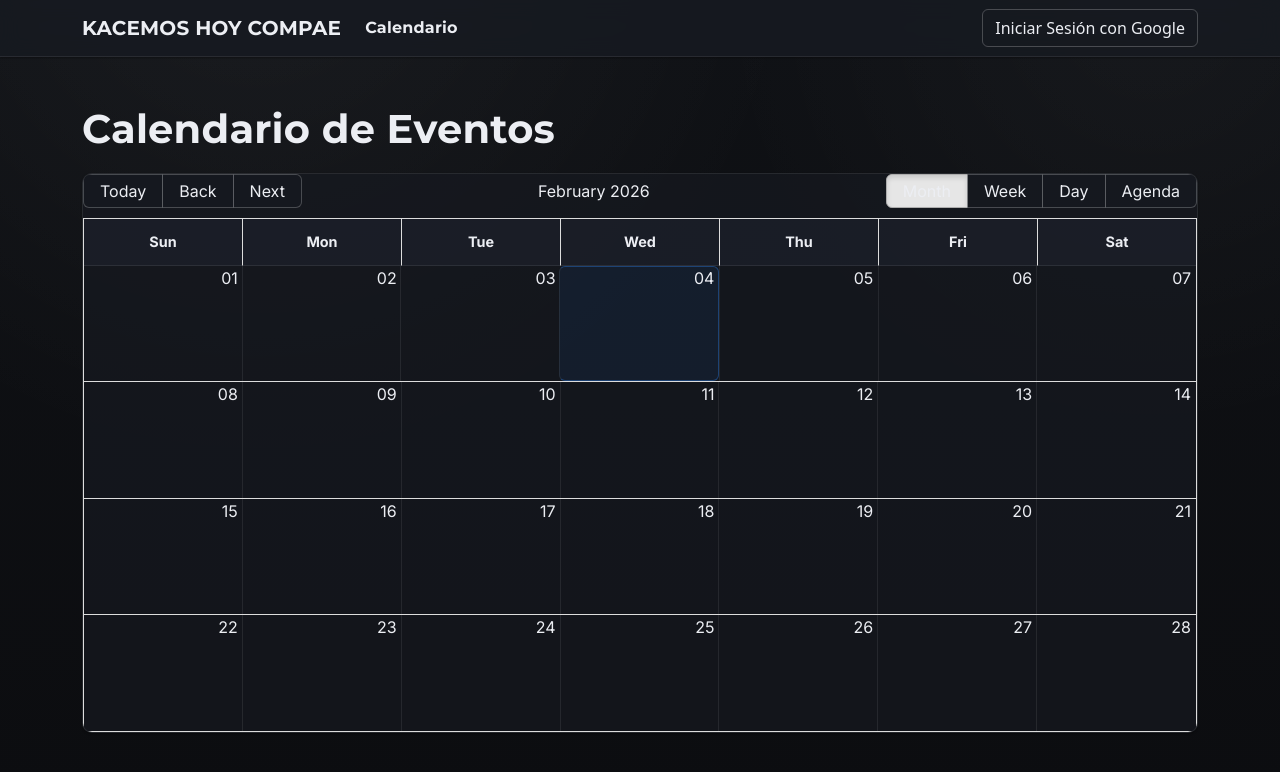
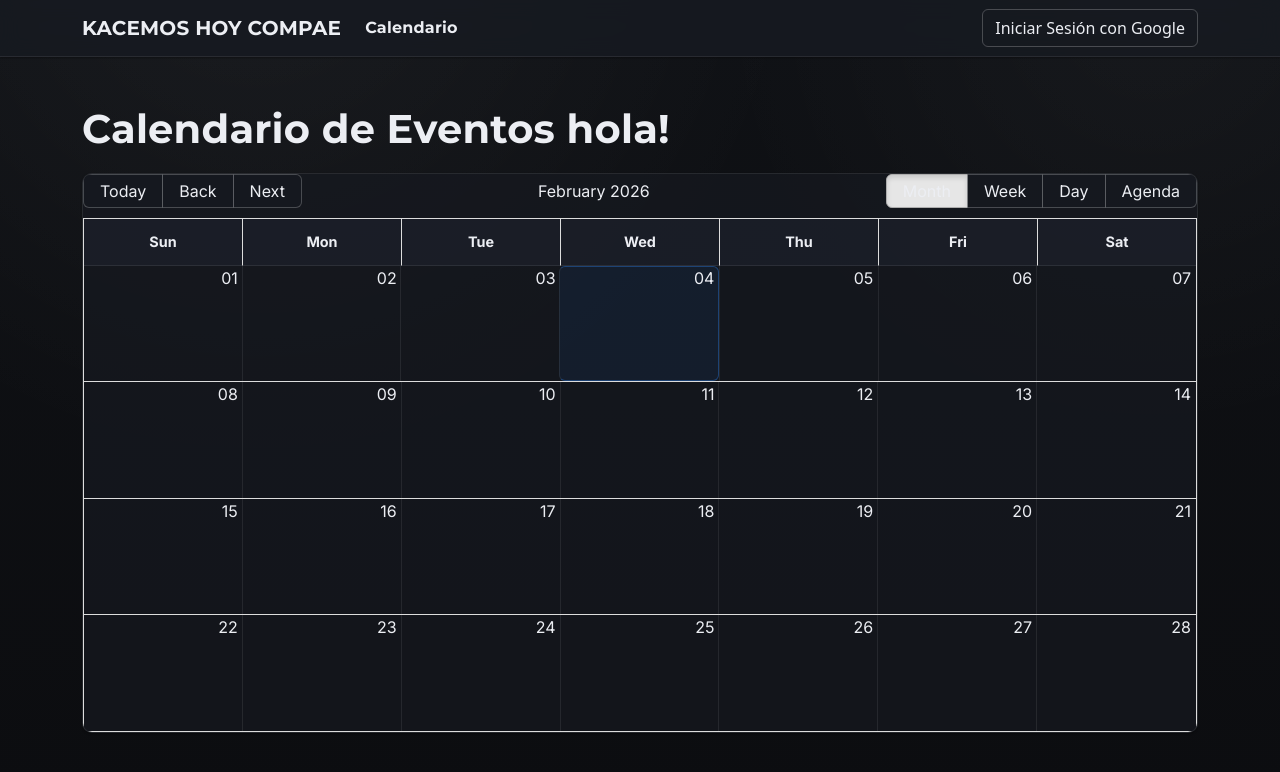
Before and after one commit to rlaplaza/kacemo_web, a React (Create React App) app in the folder frontend/: page / in a window 1280 px wide. Shown: the top 772 px of the page. Built offline with nearby package versions, Linux system fonts and the light colour scheme; no server answers.

Commit message:
gamberrada

```diff
--- a/frontend/src/pages/CalendarPage.js
+++ b/frontend/src/pages/CalendarPage.js
@@ -63,7 +63,7 @@ const CalendarPage = () => {
 
   return (
     <div>
-      <h1>Calendario de Eventos</h1>
+      <h1>Calendario de Eventos hola!</h1>
       <div style={{ height: '70vh' }}>
         <Calendar
           localizer={localizer}
```
